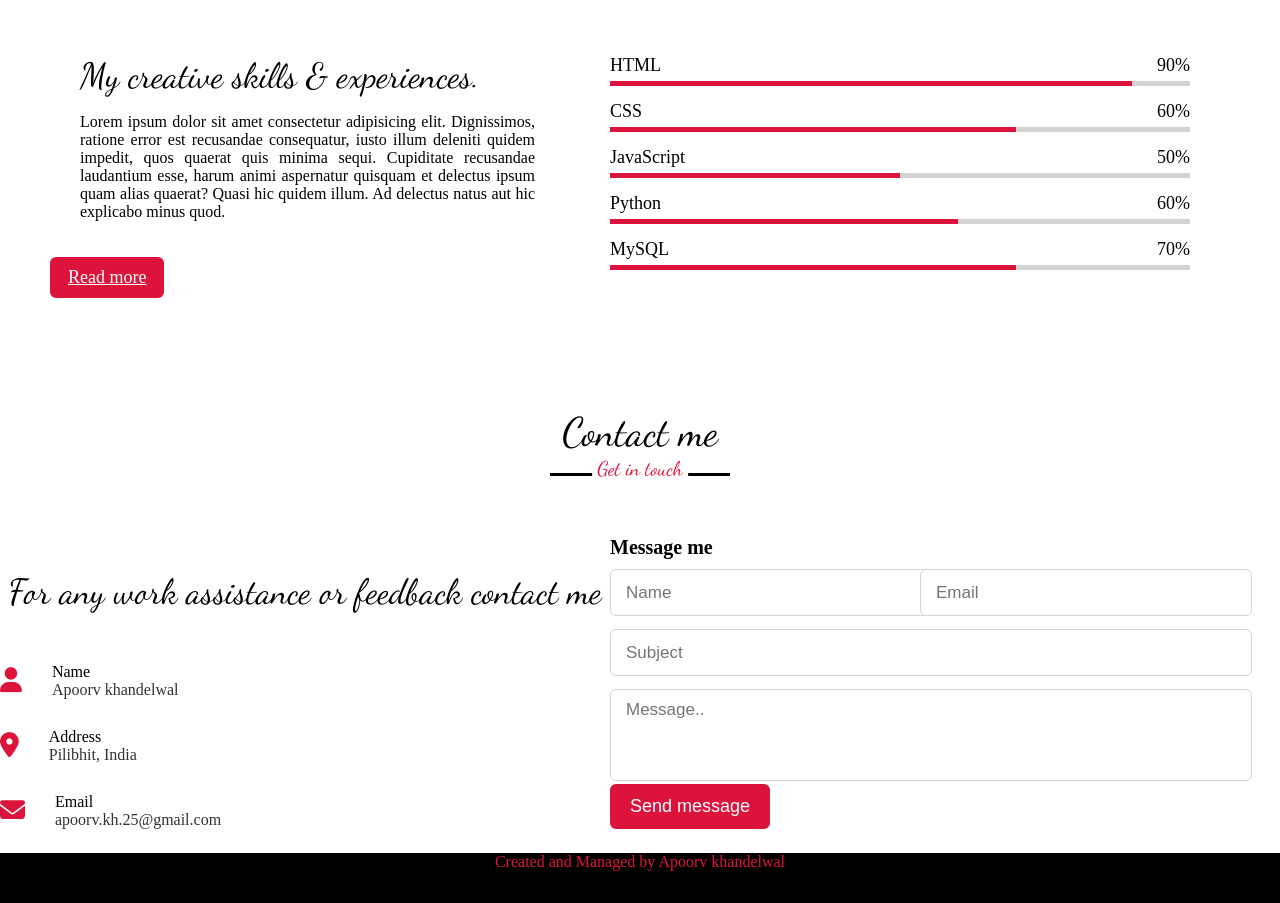
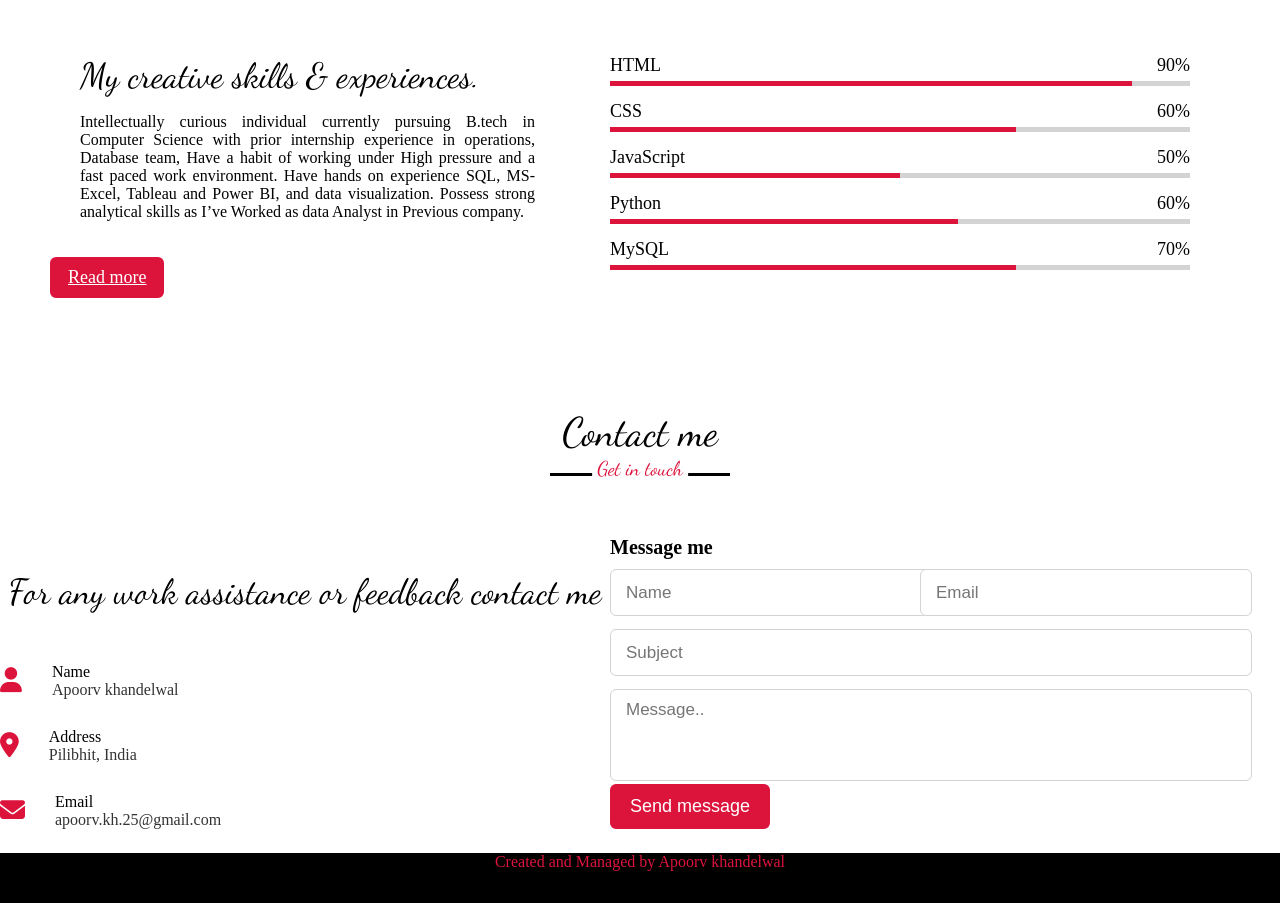
Before and after one commit to Kh-Apoorv/ak_portfolio.25.github.io, a plain HTML site: page index.html in a window 1280 px wide. Shown: the part 2141-3044 px from the top of the page. Drawn offline with nearby package versions, Linux system fonts and the light colour scheme; a web font is replaced by a local one.

Commit message:
Update index.html

```diff
--- a/index.html
+++ b/index.html
@@ -106,10 +106,10 @@
       <div class="skills-content">
         <div class="column left">
           <div class="text">My creative skills & experiences.</div>
-          <p>Lorem ipsum dolor sit amet consectetur adipisicing elit. Dignissimos, ratione error est recusandae
-            consequatur, iusto illum deleniti quidem impedit, quos quaerat quis minima sequi. Cupiditate recusandae
-            laudantium esse, harum animi aspernatur quisquam et delectus ipsum quam alias quaerat? Quasi hic quidem
-            illum. Ad delectus natus aut hic explicabo minus quod.</p>
+          <p>Intellectually curious individual currently pursuing B.tech in Computer Science with prior internship experience in
+            operations, Database team, Have a habit of working under High pressure and a fast paced work environment. Have
+            hands on experience SQL, MS-Excel, Tableau and Power BI, and data visualization. Possess strong analytical skills as
+            I’ve Worked as data Analyst in Previous company.</p>
           <a href="#">Read more</a>
         </div>
         <div class="column right">
```
